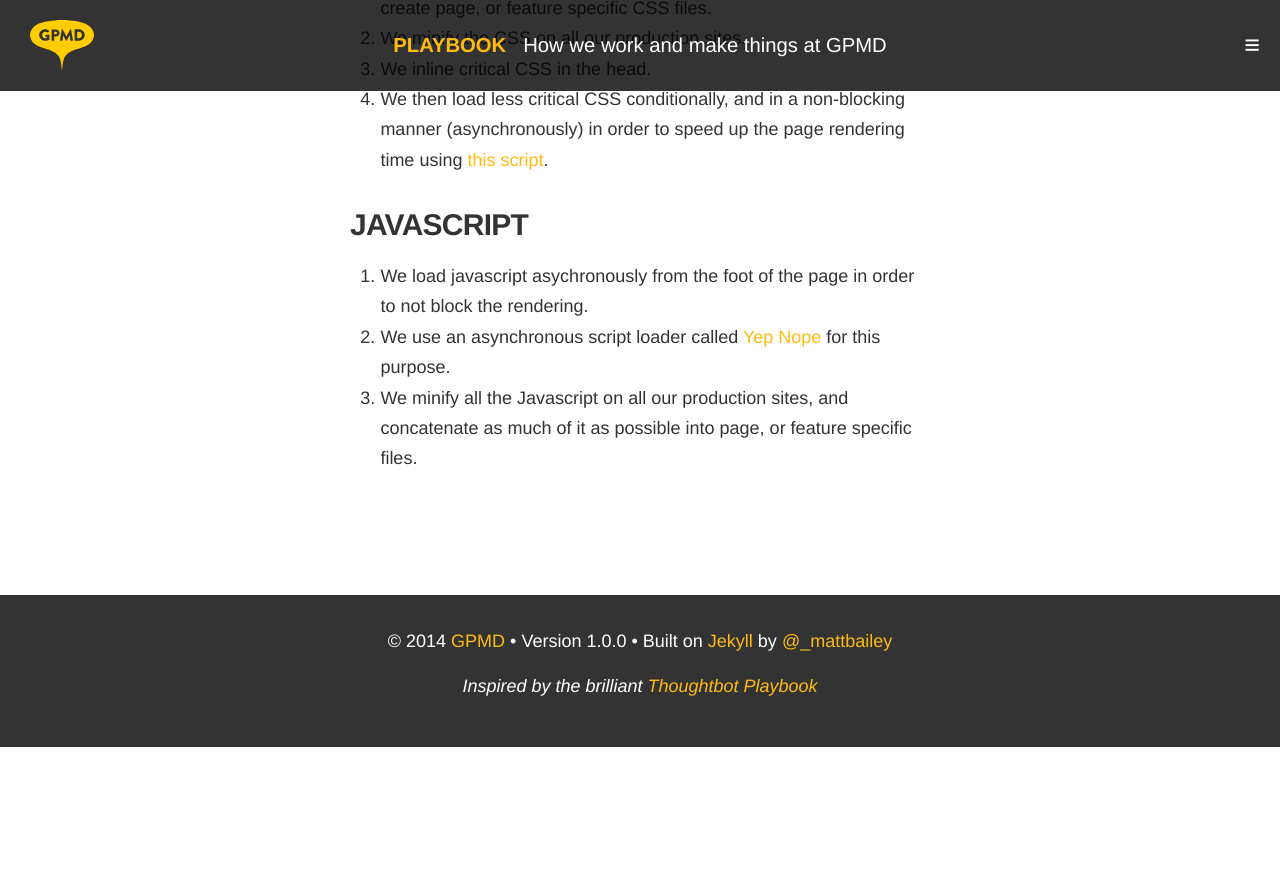
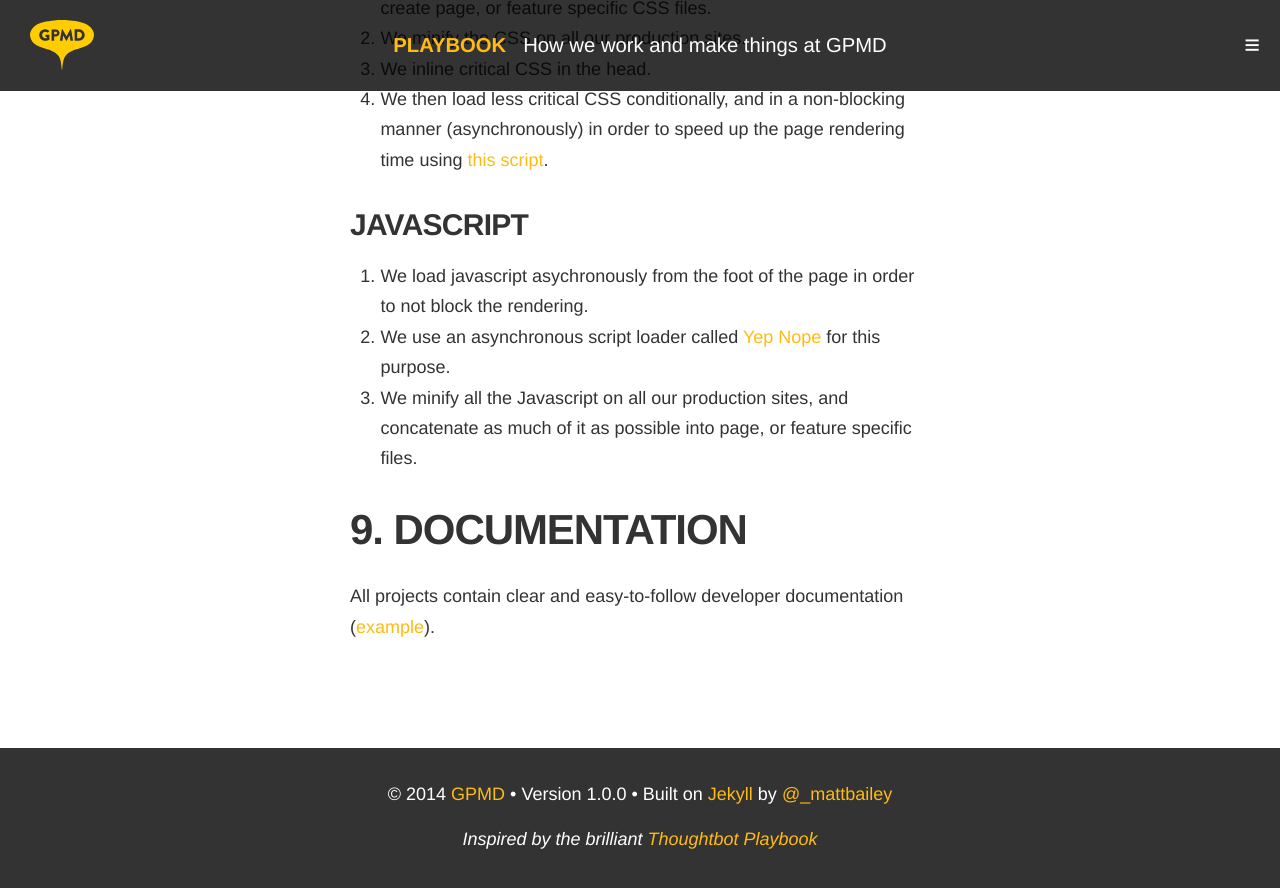
Before and after one commit to gpmd/playbook, a Jekyll site: the page built from _posts/pages/2014-07-01-project-scaffolding.md, in a window 1280 px wide and 900 px high, scrolled down 5588 px. Shown: the top 888 px of the window. Built offline with Jekyll 4.4.1, drawn with Linux system fonts in a browser that asks for light colours; nearby versions of some CDN libraries; Markdown is read by kramdown in place of the engine named in the settings; before the commit the page ends 6335 px from its top, so only the background shows below that.

Commit message:
Updated 2014-07-01-project-scaffolding.md

```diff
--- a/_posts/pages/2014-07-01-project-scaffolding.md
+++ b/_posts/pages/2014-07-01-project-scaffolding.md
@@ -126,3 +126,7 @@ Building on [research and recommendations by Ilya Gregorik at Google](https://ww
 1. We load javascript asychronously from the foot of the page in order to not block the rendering.
 2. We use an asynchronous script loader called [Yep Nope](http://yepnopejs.com/) for this purpose.
 3. We minify all the Javascript on all our production sites, and concatenate as much of it as possible into page, or feature specific files.
+
+## 9. Documentation
+
+All projects contain clear and easy-to-follow developer documentation ([example](https://github.com/gpmd/vagrant-puppet-boilerplate/blob/master/README.md)).
```
